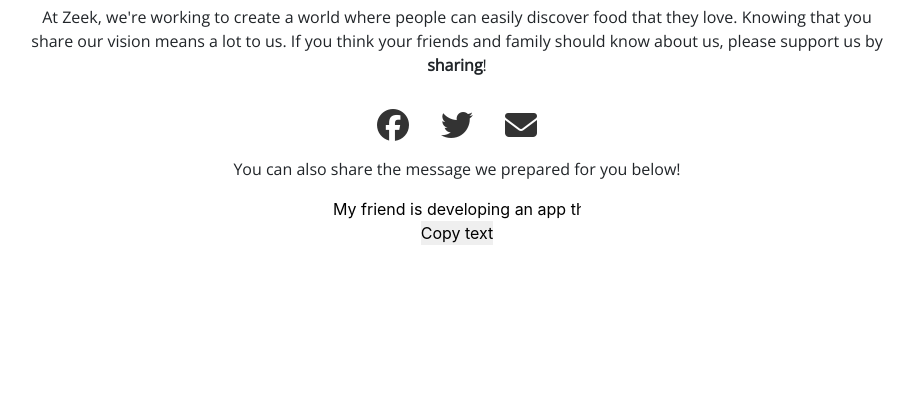
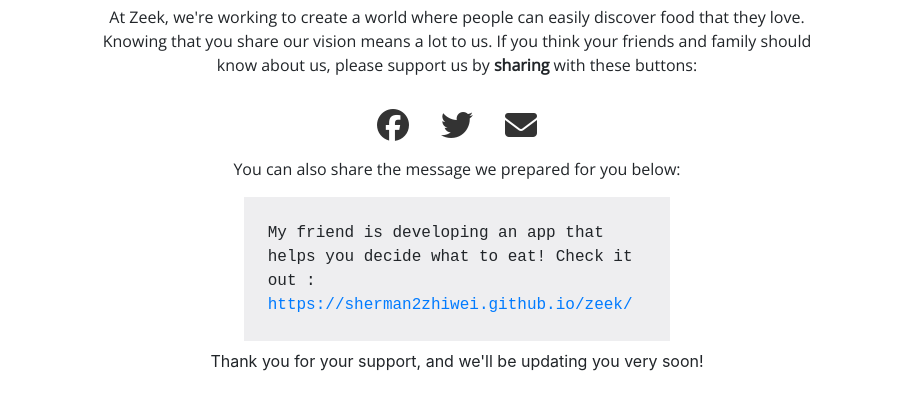
Before and after one commit to sherman2zhiwei/zeek, a plain HTML site: page thank-you.html in a window 1280 px wide. Shown: the part 137-546 px from the top of the page, without its empty margins (183-1096 px from the left). Drawn offline with nearby package versions, Linux system fonts and the light colour scheme.

Commit message:
Add sharing message box

```diff
--- a/thank-you.html
+++ b/thank-you.html
@@ -75,7 +75,7 @@
 
       <div class="row h-100 no-gutters justify-content-center">
         <!-- <div class="col-4"></div> -->
-        <p class="text-about-text-1 font-weight-normal ml-4 mr-4 text-center col-8">At Zeek, we're working to create a world where people can easily discover food that they love. Knowing that you share our vision means a lot to us. If you think your friends and family should know about us, please support us by <strong>sharing</strong>!</p>
+        <p class="text-about-text-1 font-weight-normal ml-4 mr-4 text-center col-7">At Zeek, we're working to create a world where people can easily discover food that they love. Knowing that you share our vision means a lot to us. If you think your friends and family should know about us, please support us by <strong>sharing</strong> with these buttons:</p>
         <!-- <div class="col-4"></div> -->
       </div>
 
@@ -92,13 +92,15 @@
 
       <div class="row h-100 no-gutters d-flex flex-column justify-content-center align-items-center">
         <!-- <div class="col-4"></div> -->
-        <p class="text-about-text-1 font-weight-normal ml-4 mr-4 text-center col-8">You can also share the message we prepared for you below!</p>
+        <p class="text-about-text-1 font-weight-normal ml-4 mr-4 text-center col-8">You can also share the message we prepared for you below:</p>
 
          <!-- The text field -->
-        <input type="text" value="My friend is developing an app that helps you decide what to eat! Check it out : https://sherman2zhiwei.github.io/zeek/" id="myInput">
+        <!-- <input type="text" value="My friend is developing an app that helps you decide what to eat! Check it out : https://sherman2zhiwei.github.io/zeek/" id="myInput"> -->
+        <div class="col-4 manual-sharing p-4" id="share-div">
+        	My friend is developing an app that helps you decide what to eat! Check it out : <a href="https://sherman2zhiwei.github.io/zeek/" target="_blank">https://sherman2zhiwei.github.io/zeek/</a>
+        </div>
 
-        <!-- The button used to copy the text -->
-        <button onclick="myFunction()">Copy text</button>         <!-- <div class="col-4"></div> -->
+        <p class="mt-2">Thank you for your support, and we'll be updating you very soon!</p>
       </div>
 
   </body>
--- a/zeek.css
+++ b/zeek.css
@@ -404,3 +404,8 @@ h4 {
 .thank-you-body{
 	height: 100vh;
 }
+
+.manual-sharing{
+	background-color: #eeeef0;
+	font-family: Roboto Mono, monospace;
+}
```
